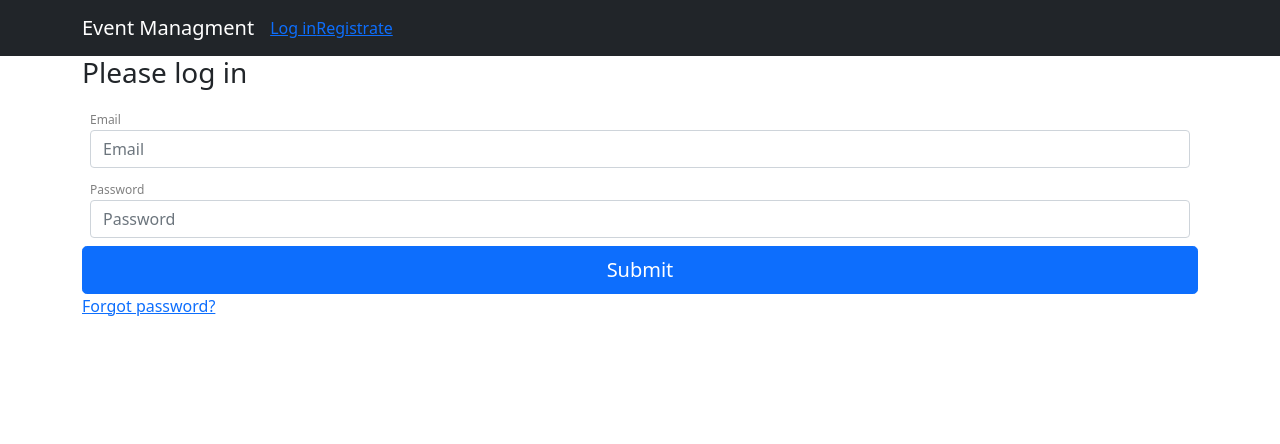
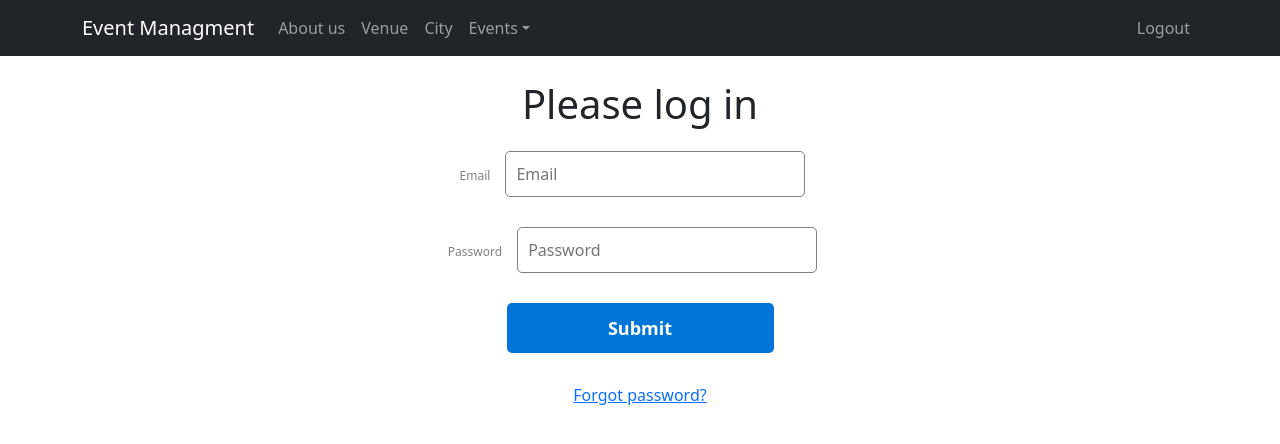
Before and after one commit to luka4898/praksa-projket-frontend, a React (Create React App) app: page /login in a window 1280 px wide. Shown: the top 444 px of the page. Built offline with nearby package versions, Linux system fonts and the light colour scheme; no server answers.

Commit message:
Context API

```diff
--- a/src/App.js
+++ b/src/App.js
@@ -15,59 +15,50 @@ import { useEffect } from "react";
 import { useState } from "react";
 import { Accounts } from "./components/customer/account";
 import { Org } from "./components/organizers/organizers";
+import { useCurrentUser } from "./CurrentUserContext";
+
 
 
 function App() {
-  const [role, setName] = useState(" ");
+  const [name, setName] = useState('');
+  const {fetchCurrentUser} = useCurrentUser();
 
-  useEffect(()=>{
+  useEffect(() => {
     (
-      async ()=>{
-        const res=await fetch('https://localhost:7100/api/Authenticate/loggeduser', {
-          headers: {'Content-Type': 'application/json'},
-          credentials: 'include',
-        });
-        const content = await res.json();
+        async () => {
 
-        setName(content.role);
-        localStorage.setItem("role",JSON.stringify(role));
-      }
+            const response = await fetch('https://localhost:7100/api/Authenticate/loggeduser', {
+                headers: {'Content-Type': 'application/json'},
+                credentials: 'include',
+            })
+
+            const content = await response.json();
+            setName(content.username);
+            fetchCurrentUser();
+        }
     )();
-  },[role]);
+}, [name]);
 
+  const handleRefresh =(name)=>{
+    setName(name);
 
-  const handleRole = (role) => {
-    setName(role);
-
-  };
-
-
-  const handleRefresh = async () => {
-    const res=await fetch('https://localhost:7100/api/Authenticate/loggeduser', {
-          headers: {'Content-Type': 'application/json'},
-          credentials: 'include',
-        });
-        const content = await res.json();
-        setName(content.role);
-        window.localStorage.reload();
-  };
-
+  }
 
   return (
     <BrowserRouter>
-      <Header  name={role} setName={handleRole}/>
+       <Header name={name} setName={setName} ></Header>
     <Switch>
-        <Route path="/" exact component={() => <Home name={role}/>}/>
+        <Route path="/" exact component={() => <Home name={name}/>}/>
         <Route path="/login" component={() => <LogIn setName={handleRefresh}/>}/>
         <Route path="/registrate" component={Registrate} />
         <Route path="/forgot" component={Forgot} />
         <Route path="/resetpassword" component={ResetPassword} />
-        <AdminRoute path="/city" component={Cities} role={localStorage.getItem("role")} />
-        <AdminRoute path="/venue" component={Venue} role={localStorage.getItem("role")} />
-        <AdminRoute path="/eventType" component={eventTypes} role={localStorage.getItem("role")} />
-        <AdminRoute path="/event" component={Event} role={localStorage.getItem("role")}/>
-        <AdminRoute path="/acc" component={Accounts} role={localStorage.getItem("role")}/>
-        <AdminRoute path="/org" component={Org} role={localStorage.getItem("role")}/>
+        <AdminRoute path="/city" component={Cities} />
+        <AdminRoute path="/venue" component={Venue} />
+        <AdminRoute path="/eventType" component={eventTypes} />
+        <AdminRoute path="/event" component={Event} />
+        <AdminRoute path="/acc" component={Accounts} />
+        <AdminRoute path="/org" component={Org} />
       </Switch>
     </BrowserRouter>
   );
--- /dev/null
+++ b/src/CurrentUserContext.js
@@ -0,0 +1,44 @@
+
+import React, {useEffect, useState} from 'react';
+
+export const CurrentUserContext = React.createContext()
+
+export const CurrentUserProvider = ({ children }) => {
+  const [currentUser, setCurrentUser] = useState(null)
+  const [loading, setLoading] = useState(true);
+  const [authed, setAuthed] = useState(false);
+
+  useEffect(() => {
+    fetchCurrentUser()
+}, [])
+
+const fetchCurrentUser = async () => {
+  let response = await fetch("https://localhost:7100/api/Authenticate/loggeduser", {
+    headers: {'Content-Type': 'application/json'},
+    credentials: 'include',
+})
+.then((res) => {
+  if(!res.ok){
+      throw Error('Not authorized!')
+  }
+  return res.json();
+}).then(result=>{
+  setCurrentUser(result);
+  setAuthed(true);
+  setLoading(false);
+}).catch(err =>{
+  setAuthed(false);
+  setLoading(false);
+  setCurrentUser(null);
+})
+
+}
+
+  return (
+    <CurrentUserContext.Provider value={{ currentUser,authed, fetchCurrentUser,setAuthed, loading }}>
+      {children}
+    </CurrentUserContext.Provider>
+  )
+}
+
+export const useCurrentUser = () => React.useContext(CurrentUserContext)
--- a/src/components/forminput.css
+++ b/src/components/forminput.css
@@ -1,32 +1,31 @@
-span {
+.custom-span {
   font-size: 12px;
   padding: 3px;
   color: red;
-    display: none;
 }
 
-input:invalid[focused="true"] {
+.custom-input:invalid[focused="true"] {
   border: 1px solid red;
 }
 
-    input:invalid[focused="true"] ~ span {
+.custom-input:invalid[focused="true"] ~ span {
   display: block;
 }
 
-input {
+.custom-input {
   padding: 10px;
   width: 300px;
-    margin: 30px;
+  margin: 15px;
   border-radius: 5px;
   border: 1px solid gray;
 }
 
-label {
+.custom-label {
   font-size: 12px;
   color: gray;
 }
 
-.custom {
+.custom-button {
   width: 25%;
   height: 50px;
   padding: 10px;
--- a/src/components/header/header.component.js
+++ b/src/components/header/header.component.js
@@ -7,33 +7,36 @@ const Header = (props) => {
 
     const logout = async () => {
         await fetch('https://localhost:7100/api/Authenticate/logout', {
-            headers: { 'Content-Type': 'application/json' },
+            method: 'POST',
+            headers: {'Content-Type': 'application/json'},
             credentials: 'include',
         });
 
-        props.setUsername(" ");
-        localStorage.clear();
+        props.setName('');
     }
     let menu;
-    let adminmenu;
-    let usermenu;
-    let orgmenu;
     if (props.name == null || props.name == ' ') {
         menu = (
             <>
-                <Link to="/login">Log in</Link>
-                <Link to="/registrate">Registrate</Link>
+                <Nav.Link href="/login">Log in</Nav.Link>
+                <Nav.Link href="/registrate">Registrate</Nav.Link>
             </>
         )
-    } else if (props.name=='Admin') {
+    } else {
         menu = (
             <>
-                <Link to="/login" onClick={logout}>Logout</Link>
+                <Nav.Link href="/login" onClick={logout}>Logout</Nav.Link>
             </>
         )
-        adminmenu=(
-            <>
-                 <Nav className="me-auto">
+    }
+
+    return (
+        <Navbar collapseOnSelect expand="lg" bg="dark" variant="dark">
+            <Container>
+                <Navbar.Brand href="#">Event Managment</Navbar.Brand>
+                <Navbar.Toggle aria-controls="responsive-navbar-nav" />
+                <Navbar.Collapse id="responsive-navbar-nav">
+                <Nav className="me-auto">
                         <Nav.Link href="#">About us</Nav.Link>
                         <Nav.Link href="/venue">Venue</Nav.Link>
                         <Nav.Link href="/city">City</Nav.Link>
@@ -45,42 +48,6 @@ const Header = (props) => {
                             <NavDropdown.Item href="#">Other</NavDropdown.Item>
                         </NavDropdown>
                     </Nav>
-            </>
-        )
-    }
-    else if (props.name=="Organizers"){
-        menu = (
-            <>
-                <Link to="/login" onClick={logout}>Logout</Link>
-            </>
-        )
-        orgmenu=(
-            <>
-                 <h1 className="text-white">{props.name}</h1>
-            </>
-        )
-    }
-    else if (props.name=="Customer"){
-        menu = (
-            <>
-                <Link to="/login" onClick={logout}>Logout</Link>
-            </>
-        )
-        usermenu=(
-            <>
-                <h1 className="text-white">{props.name}</h1>
-            </>
-        )
-    }
-    return (
-        <Navbar collapseOnSelect expand="lg" bg="dark" variant="dark">
-            <Container>
-                <Navbar.Brand href="#">Event Managment</Navbar.Brand>
-                <Navbar.Toggle aria-controls="responsive-navbar-nav" />
-                <Navbar.Collapse id="responsive-navbar-nav">
-                   {adminmenu}
-                   {usermenu}
-                   {orgmenu}
                     <Nav>
                         {menu}
                     </Nav>
--- a/src/components/login/login.component.js
+++ b/src/components/login/login.component.js
@@ -1,16 +1,19 @@
-import { useState } from "react";
-import React from "react";
-import { Redirect } from "react-router-dom";
+import React, { useState} from 'react';
+import {Redirect} from "react-router-dom";
+import { useCurrentUser } from "../../CurrentUserContext";
 import { Link } from 'react-router-dom';
+import "../forminput";
 
-const LogIn = (props) => {
-    const [email, setEmail] = useState("");
-    const [password, setPassword] = useState("");
+const Login = (props) => {
+    const [email, setEmail] = useState('');
+    const [password, setPassword] = useState('');
     const [redirect, setRedirect] = useState(false);
+    const { currentUser, fetchCurrentUser } = useCurrentUser();
 
 
     const submit = async (e) => {
         e.preventDefault();
+
         const res = await fetch('https://localhost:7100/api/Authenticate/login', {
             method: 'POST',
             headers: { 'Content-Type': 'application/json' },
@@ -19,43 +22,55 @@ const LogIn = (props) => {
                 email,
                 password
             })
-        });
-        const content = res.json();
+        }).then((response) => {
+            let statusCode = response.status,
+                success = response.ok;
+
+            response.json().then(response => {
+
+                if (!success) {
+                    alert("Unešeni korisnik ne postoji")
+                    e.target.reset();
+                    return <Redirect to="/login" />;
+                }
                 setRedirect(true);
-        props.setUsername();
+                fetchCurrentUser();
+                props.setName("");
+
+            })
+        })
     }
 
     if (redirect) {
-        return <Redirect exact to="/" />;
+        return <Redirect to="/"/>;
     }
 
     return (
-
         <div className="container">
 
-            <form onSubmit={submit}>
-                <h1 className="h3 mb-3 fw-normal">Please log in</h1>
-                <div className="form-group m-2">
-                    <label>Email</label>
+        <form onSubmit={submit} className="text-center m-4">
+            <h1 className="text-center">Please log in</h1>
+            <div className="form-group form-inline">
+                <label className="custom-label">Email</label>
                 <input
                     type="email"
-                        className="form-control"
+                    className="custom-input"
                     placeholder="Email"
                     required
                     onChange={(e) => setEmail(e.target.value)}
                 />
             </div>
-                <div className="form-group m-2">
-                    <label>Password</label>
+            <div className="form-group form-inline">
+                <label className="custom-label">Password</label>
                 <input
                     type="password"
-                        className="form-control"
+                    className="custom-input"
                     placeholder="Password"
                     required
                     onChange={(e) => setPassword(e.target.value)}
                 />
             </div>
-                <button className="w-100 btn btn-lg btn-primary" type="submit">
+            <button className="custom-button" type="submit">
                 Submit
             </button>
             <p className="forgot-password text-right">
@@ -66,4 +81,4 @@ const LogIn = (props) => {
     );
 };
 
-export default LogIn;
+export default Login;
--- a/src/index.js
+++ b/src/index.js
@@ -1,11 +1,18 @@
 import React from "react";
 import ReactDOM from "react-dom";
 import "./index.css";
+import "./components/forminput.css";
 import App from "./App";
 import reportWebVitals from "./reportWebVitals";
+import { CurrentUserProvider } from "./CurrentUserContext";
 
 ReactDOM.render(
-  <App />, document.getElementById("root")
+  <React.StrictMode>
+  <CurrentUserProvider>
+    <App />
+    </CurrentUserProvider>
+</React.StrictMode>,
+document.getElementById("root")
 );
 
 // If you want to start measuring performance in your app, pass a function
```
Also changed, not shown: src/components/adminroute.js (+14 -14 lines), src/components/forminput.js (+4 -4 lines), src/components/organizerroute.js (+14 -14 lines), src/components/registrate/registarte.component.js (+5 -5 lines). Lines whose indentation alone changed are shown as unchanged.
